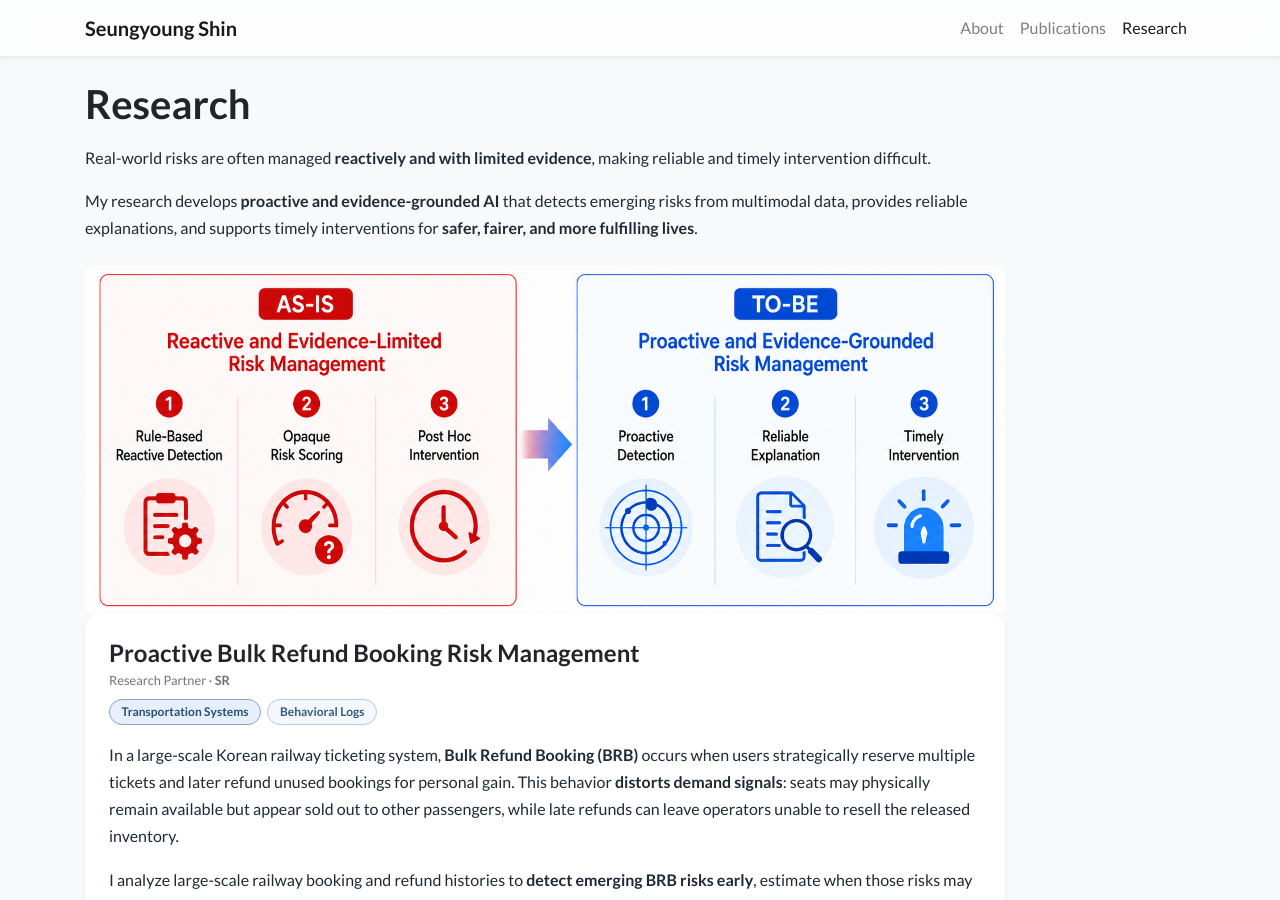
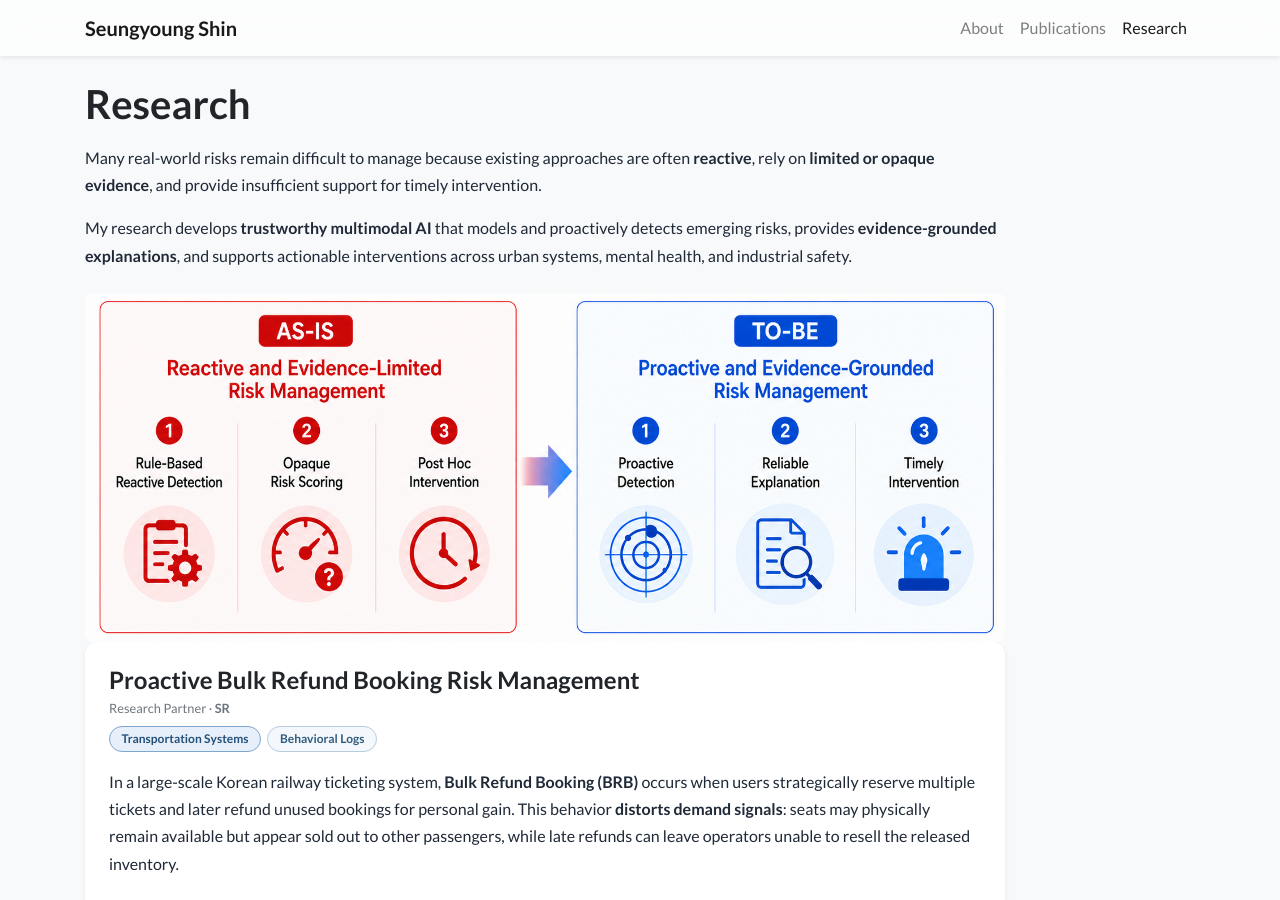
Before and after one commit to seungyoungg/academic-homepage-test, a Jekyll site: the page built from research.html, in a window 1280 px wide and 900 px high. Built offline with Jekyll 4.4.1, drawn with Linux system fonts in a browser that asks for light colours; nearby versions of some CDN libraries; a style sheet for code colours, icons or effects is not loaded.

Commit message:
Update research.html

```diff
--- a/research.html
+++ b/research.html
@@ -23,19 +23,20 @@ body_attr: >-
                     color: #1f2937;
                 "
             >
-              <p class="mb-3">
-                  Real-world risks are often managed
-                  <strong>reactively and with limited evidence</strong>,
-                  making reliable and timely intervention difficult.
-              </p>
 
-              <p class="mb-0">
-                  My research develops
-                  <strong>proactive and evidence-grounded AI</strong>
-                  that detects emerging risks from multimodal data, provides reliable
-                  explanations, and supports timely interventions for
-                  <strong>safer, fairer, and more fulfilling lives</strong>.
-              </p>
+          <p class="mb-3">
+              Many real-world risks remain difficult to manage because existing approaches
+              are often <strong>reactive</strong>, rely on
+              <strong>limited or opaque evidence</strong>, and provide insufficient support
+              for timely intervention.
+          </p>
+
+          <p class="mb-0">
+              My research develops <strong>trustworthy multimodal AI</strong> that models
+              and proactively detects emerging risks, provides
+              <strong>evidence-grounded explanations</strong>, and supports actionable
+              interventions across urban systems, mental health, and industrial safety.
+          </p>
 
             <!-- Research Overview Figure -->
             <div class="text-center mt-4">
```
